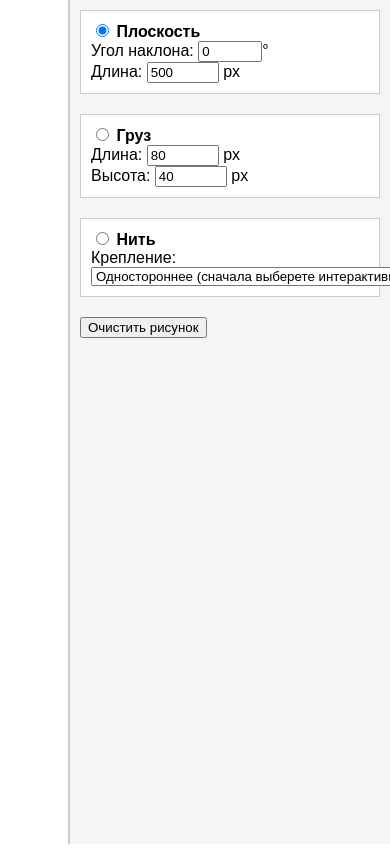
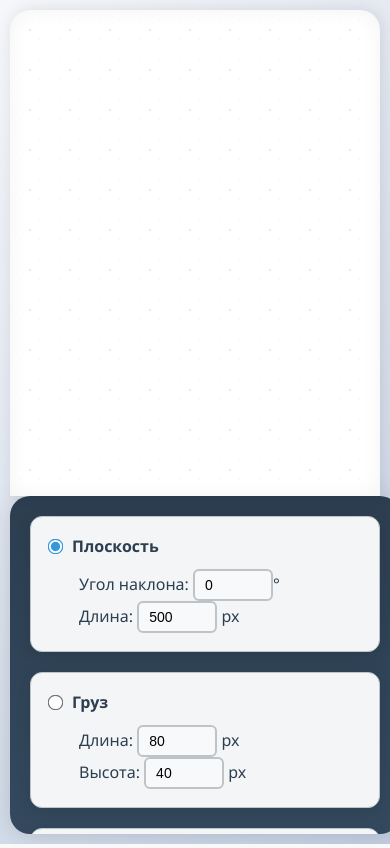
Before and after one commit to DomiStjls/Mech-Phys, a FastAPI app: page / in a window 390 px wide; the page is wider, and only the part inside the window is pictured. Run offline with FastAPI, Linux system fonts and the light colour scheme.

Commit message:
new style from claude

```diff
--- a/app/logic/elements.py
+++ b/app/logic/elements.py
@@ -189,7 +189,7 @@ def create_string_svg(obj):
 
 
 def generate_svg_for_object(obj):
-    print(obj)
+
     if obj["type"] == "plane":
         return create_plane_svg(obj)
     elif obj["type"] == "block":
--- a/app/main.py
+++ b/app/main.py
@@ -159,7 +159,7 @@ async def add_relation(
     add = data["type_add"]
     anchor = scene["anchors"].get(id)
     nearest_anchor = anchor
-    print(f"nearest anchor: {nearest_anchor}, data: {data}")
+    # print(f"nearest anchor: {nearest_anchor}, data: {data}")
     obj_parent = [
         el for el in scene["objects"] if el["id"] == nearest_anchor["parent_id"]
     ][0]
--- a/app/static/style.css
+++ b/app/static/style.css
@@ -1,39 +1,266 @@
+/* Стили для SVG элементов */
+#drawing-area line {
+    stroke: #2c3e50;
+    stroke-width: 2;
+    transition: stroke-width 0.2s ease;
+}
+
+#drawing-area line:hover {
+    stroke-width: 3;
+}
+
+#drawing-area rect {
+    fill: #ecf0f1;
+    stroke: #2c3e50;
+    stroke-width: 2;
+    transition: all 0.2s ease;
+}
+
+#drawing-area rect:hover {
+    fill: #d5dbdb;
+    stroke-width: 3;
+}
+
+/* Базовые круги (не интерактивные точки) */
+#drawing-area circle:not(.anchor-point) {
+    fill: #3498db;
+    stroke: #2c3e50;
+    stroke-width: 2;
+    transition: all 0.2s ease;
+}
+
+#drawing-area circle:not(.anchor-point):hover {
+    fill: #2980b9;
+    r: 6;
+}* {
+    margin: 0;
+    padding: 0;
+    box-sizing: border-box;
+}
+
 body {
+    font-family: 'Segoe UI', Tahoma, Geneva, Verdana, sans-serif;
+    background: linear-gradient(135deg, #f5f7fa 0%, #c3cfe2 100%);
+    height: 100vh;
     display: flex;
-    margin: 0;
-    font-family: sans-serif;
+    color: #2c3e50;
 }
 
 #canvas {
     flex: 1;
-    background: white;
-    height: 100vh;
-    border-right: 2px solid #ccc;
     position: relative;
+    background: #ffffff;
+    border-top-right-radius: 20px;
+    border-bottom-right-radius: 20px;
+    margin-right: 10px;
+    box-shadow: inset 0 0 20px rgba(0, 0, 0, 0.05), 2px 0 15px rgba(0, 0, 0, 0.1);
+}
+
+#drawing-area {
+    width: 100%;
+    height: 100%;
+    cursor: crosshair;
+    background:
+        radial-gradient(circle at 20px 20px, #e8e8e8 1px, transparent 1px),
+        radial-gradient(circle at 20px 20px, #f0f0f0 1px, transparent 1px);
+    background-size: 40px 40px, 20px 20px;
+    background-position: 0 0, 10px 10px;
 }
 
 #sidebar {
-    width: 300px;
-    padding: 10px;
-    background: #f5f5f5;
+    width: 320px;
+    background: linear-gradient(180deg, #2c3e50 0%, #34495e 100%);
+    padding: 20px;
+    overflow-y: auto;
+    box-shadow: 0 0 25px rgba(0, 0, 0, 0.15);
+    border-radius: 20px;
+    margin: 10px;
 }
 
 .object-option {
-    border: 1px solid #ccc;
-    padding: 10px;
+    background: rgba(255, 255, 255, 0.95);
+    border-radius: 12px;
+    padding: 18px;
     margin-bottom: 20px;
-    background: white;
+    box-shadow: 0 4px 15px rgba(0, 0, 0, 0.1);
+    border: 1px solid #bdc3c7;
+    transition: all 0.3s ease;
 }
 
-label {
-    font-weight: bold;
+.object-option:hover {
+    transform: translateY(-2px);
+    box-shadow: 0 6px 20px rgba(0, 0, 0, 0.15);
+    background: rgba(255, 255, 255, 1);
 }
 
+.object-option label {
+    display: flex;
+    align-items: center;
+    font-weight: 600;
+    font-size: 16px;
+    color: #2c3e50;
+    margin-bottom: 12px;
+    cursor: pointer;
+    transition: color 0.3s ease;
+}
+
+.object-option label:hover {
+    color: #3498db;
+}
+
+.object-option input[type="radio"] {
+    margin-right: 10px;
+    transform: scale(1.2);
+    accent-color: #3498db;
+}
+
+.object-option div {
+    margin-left: 30px;
+    margin-top: 10px;
+}
+
+.object-option input[type="number"] {
+    width: 80px;
+    padding: 6px 10px;
+    border: 2px solid #bdc3c7;
+    border-radius: 6px;
+    font-size: 14px;
+    background: #f8f9fa;
+    transition: all 0.3s ease;
+}
+
+.object-option input[type="number"]:focus {
+    outline: none;
+    border-color: #3498db;
+    background: #ffffff;
+    box-shadow: 0 0 8px rgba(52, 152, 219, 0.3);
+}
+
+.object-option select {
+    width: 100%;
+    padding: 8px 12px;
+    border: 2px solid #bdc3c7;
+    border-radius: 6px;
+    font-size: 14px;
+    background: #f8f9fa;
+    margin-top: 5px;
+    transition: all 0.3s ease;
+}
+
+.object-option select:focus {
+    outline: none;
+    border-color: #3498db;
+    background: #ffffff;
+    box-shadow: 0 0 8px rgba(52, 152, 219, 0.3);
+}
+
+#clear-btn {
+    width: 100%;
+    padding: 15px;
+    background: linear-gradient(135deg, #1e3a8a 0%, #1e40af 100%);
+    color: white;
+    border: none;
+    border-radius: 12px;
+    font-size: 16px;
+    font-weight: 600;
+    cursor: pointer;
+    transition: all 0.3s ease;
+    text-transform: uppercase;
+    letter-spacing: 1px;
+    box-shadow: 0 4px 15px rgba(30, 58, 138, 0.3);
+}
+
+#clear-btn:hover {
+    background: linear-gradient(135deg, #1e40af 0%, #2563eb 100%);
+    transform: translateY(-2px);
+    box-shadow: 0 6px 20px rgba(30, 58, 138, 0.4);
+}
+
+#clear-btn:active {
+    transform: translateY(0);
+    box-shadow: 0 2px 10px rgba(30, 58, 138, 0.3);
+}
+
+/* Интерактивные точки привязки */
 .anchor-point {
+    fill: #3498db;
+    stroke: #2c3e50;
+    stroke-width: 2;
     cursor: pointer;
-    transition: fill 0.2s;
+    transition: all 0.3s ease;
+    filter: drop-shadow(0 2px 4px rgba(0, 0, 0, 0.2));
 }
 
 .anchor-point:hover {
-    fill: orange;
+    fill: #2980b9;
+    stroke-width: 3;
+    r: 7;
+    filter: drop-shadow(0 4px 8px rgba(0, 0, 0, 0.3));
 }
+
+.anchor-point.selected {
+    fill: #e67e22;
+    stroke: #d35400;
+    r: 8;
+    stroke-width: 3;
+    filter: drop-shadow(0 4px 12px rgba(230, 126, 34, 0.5));
+    animation: pulse 1.5s infinite;
+}
+
+@keyframes pulse {
+    0% {
+        r: 8;
+        opacity: 1;
+    }
+    50% {
+        r: 10;
+        opacity: 0.7;
+    }
+    100% {
+        r: 8;
+        opacity: 1;
+    }
+}
+
+/* Адаптивность */
+@media (max-width: 768px) {
+    body {
+        flex-direction: column;
+    }
+
+    #canvas {
+        height: 60vh;
+        border-top-right-radius: 0;
+        border-bottom-right-radius: 0;
+        border-top-left-radius: 20px;
+        border-top-right-radius: 20px;
+        margin-right: 0;
+        margin: 10px 10px 0 10px;
+    }
+
+    #sidebar {
+        width: 100%;
+        height: 40vh;
+        margin: 0 10px 10px 10px;
+        border-radius: 20px;
+    }
+}
+
+/* Скроллбар */
+#sidebar::-webkit-scrollbar {
+    width: 8px;
+}
+
+#sidebar::-webkit-scrollbar-track {
+    background: rgba(255, 255, 255, 0.1);
+    border-radius: 4px;
+}
+
+#sidebar::-webkit-scrollbar-thumb {
+    background: rgba(255, 255, 255, 0.3);
+    border-radius: 4px;
+}
+
+#sidebar::-webkit-scrollbar-thumb:hover {
+    background: rgba(255, 255, 255, 0.5);
+}
```
